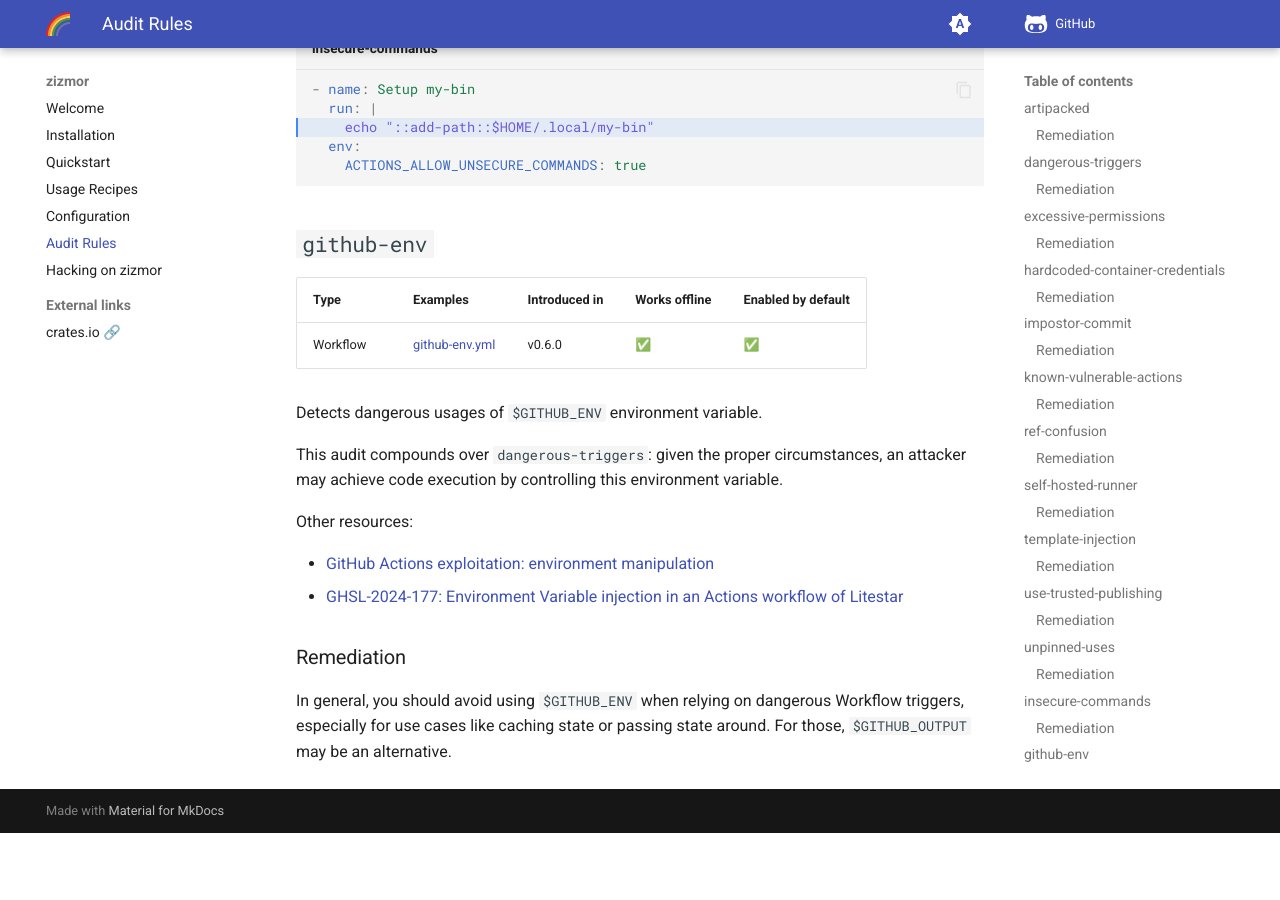
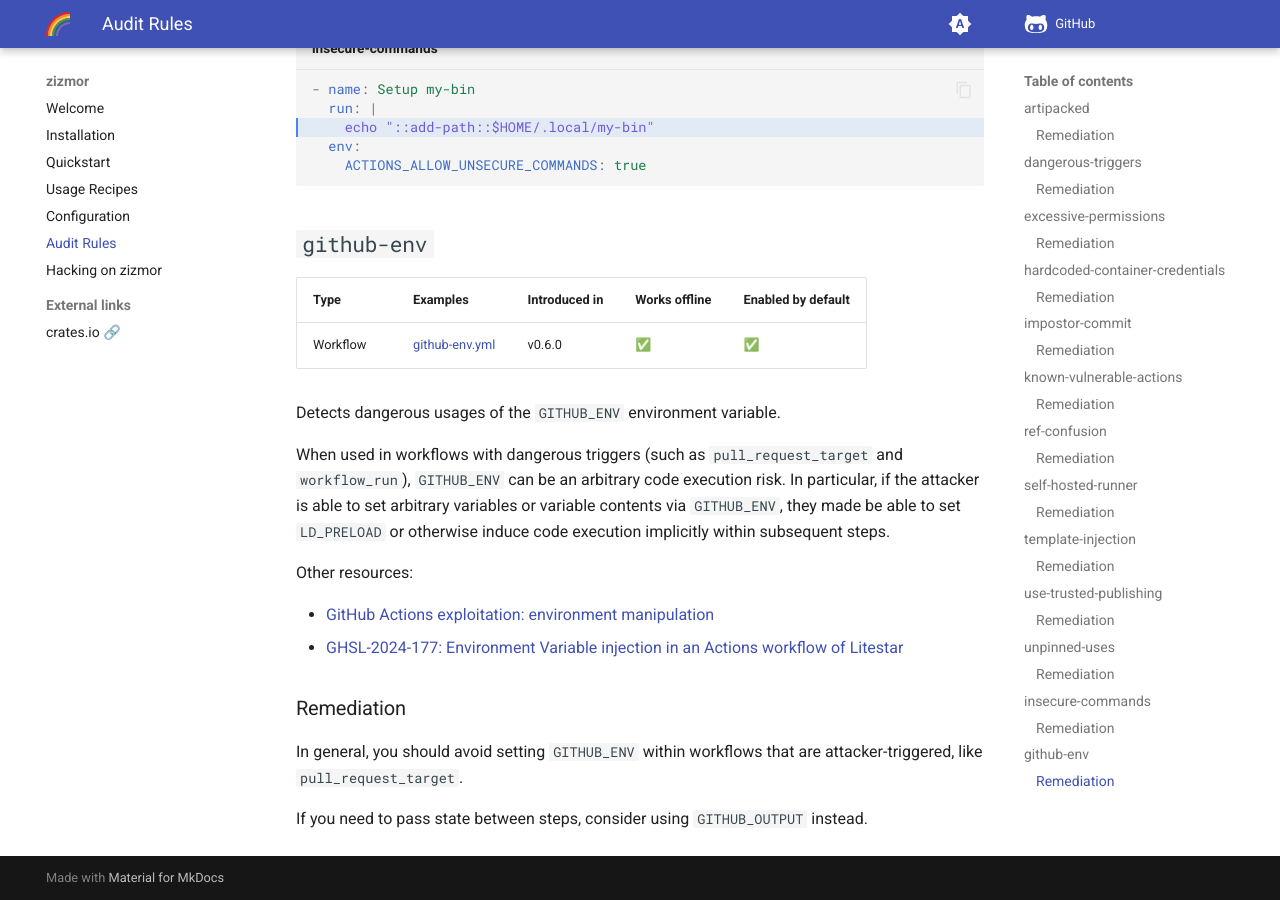
Before and after one commit to zizmorcore/zizmor, an MkDocs documentation site: the page built from docs/audits.md, in a window 1280 px wide and 900 px high, scrolled down 10712 px. Built offline with MkDocs 1.6.1 and Material for MkDocs 9.7.7, drawn with Linux system fonts in a browser that asks for light colours; comment, search, counter and statistics services are not loaded; before the commit the page ends 11545 px from its top, so only the background shows below that.

Commit message:
docs: all suggestions

```diff
--- a/docs/audits.md
+++ b/docs/audits.md
@@ -650,10 +650,12 @@ In general, users should use for [Github Actions environment files]
 
 [github-env.yml]: https://github.com/woodruffw/gha-hazmat/blob/main/.github/workflows/github-env.yml
 
-Detects dangerous usages of `$GITHUB_ENV` environment variable.
+Detects dangerous usages of the `GITHUB_ENV` environment variable.
 
-This audit compounds over `dangerous-triggers`: given the proper circumstances, an attacker
-may achieve code execution by controlling this environment variable.
+When used in workflows with dangerous triggers (such as `pull_request_target` and `workflow_run`),
+`GITHUB_ENV` can be an arbitrary code execution risk. In particular, if the attacker is able to set
+arbitrary variables or variable contents via `GITHUB_ENV`, they made be able to set `LD_PRELOAD`
+or otherwise induce code execution implicitly within subsequent steps.
 
 Other resources:
 
@@ -662,9 +664,10 @@ Other resources:
 
 ### Remediation
 
-In general, you should avoid using `$GITHUB_ENV` when relying on dangerous Workflow triggers,
-especially for use cases like caching state or passing state around. For those, `$GITHUB_OUTPUT`
-may be an alternative.
+In general, you should avoid setting `GITHUB_ENV` within workflows that are attacker-triggered,
+like `pull_request_target`.
+
+If you need to pass state between steps, consider using `GITHUB_OUTPUT` instead.
 
 
 [ArtiPACKED: Hacking Giants Through a Race Condition in GitHub Actions Artifacts]: https://unit42.paloaltonetworks.com/github-repo-artifacts-leak-tokens/
```
